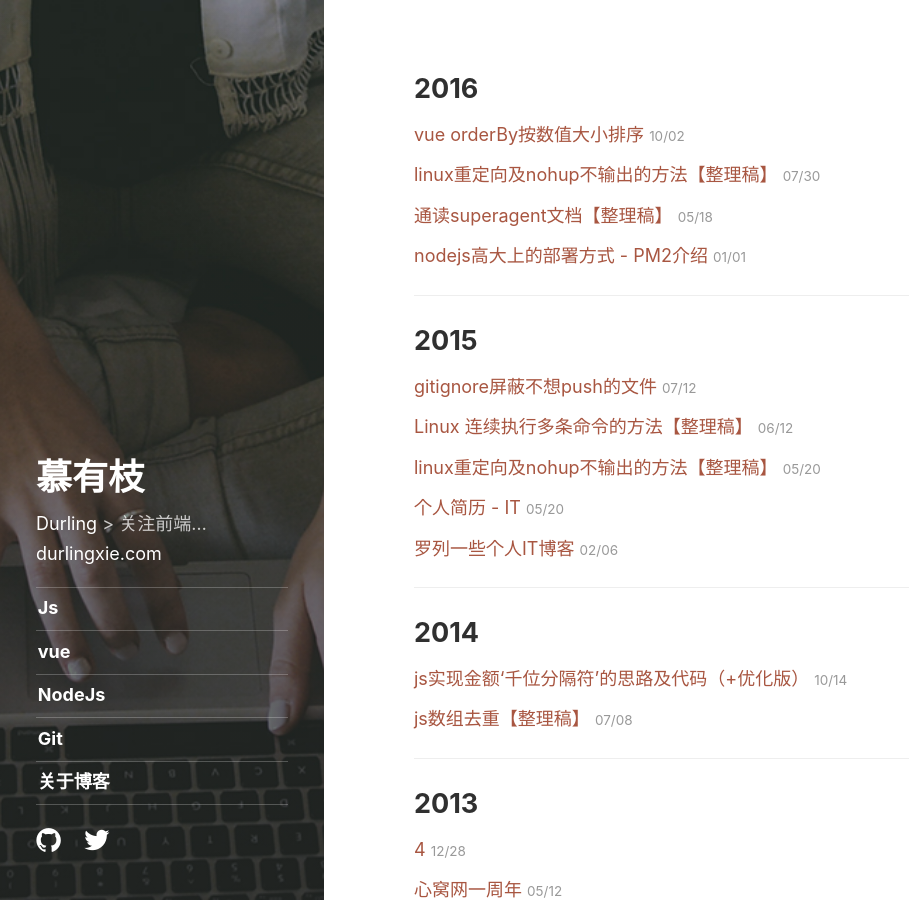
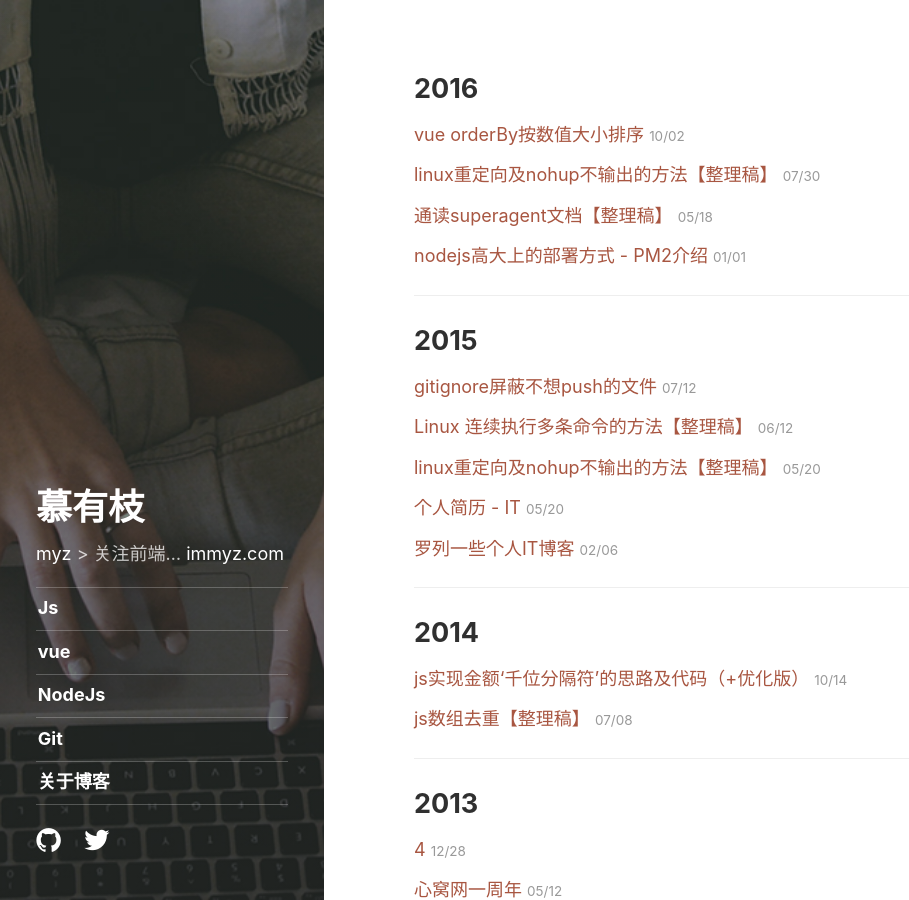
Before and after one commit to Xindot/Xindot-blog, a Jekyll site: the page built from index.html, in a window 1280 px wide and 900 px high. Shown: the whole window, without its empty margins (0-909 px from the left). Built offline with Jekyll 4.4.1, drawn with Linux system fonts in a browser that asks for light colours; some web fonts are replaced; comment, search, counter and statistics services are not loaded.

Commit message:
多角色

```diff
--- a/_config.yml
+++ b/_config.yml
@@ -11,9 +11,9 @@ title:            慕有枝
 
 # Markdown enabled, however don't use more than one paragraph (enforced by `>`)
 description:      >
-  [Durling]() >
+  [myz]() >
   关注前端...
-  [durlingxie.com]()
+  [immyz.com]()
 
 # The tags listed as entries in the sidebar
 sidebar_tags:     [js,vue,nodejs,git]
```
